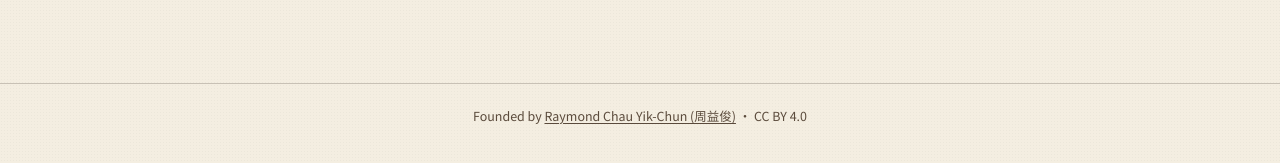
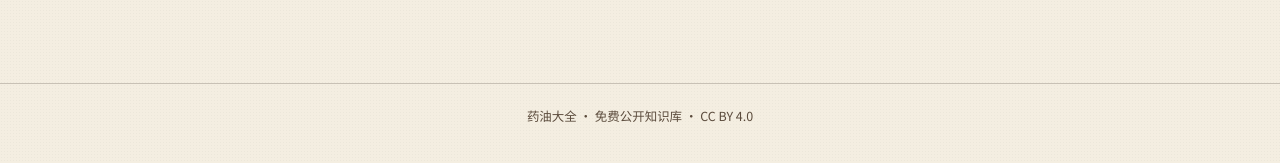
Before and after one commit to rayc0/medicated-oil-knowledge-hub, a Jekyll site: the page built from index.md, in a window 1280 px wide and 900 px high, scrolled down 1309 px. Shown: the part 734-897 px from the top of the window. Built offline with Jekyll 4.4.1, drawn with Linux system fonts in a browser that asks for light colours.

Commit message:
remove founder credit + personal sameAs (anonymize hub — Raymond 2026-07-18)

```diff
--- a/_includes/head-custom.html
+++ b/_includes/head-custom.html
@@ -108,7 +108,7 @@ document.addEventListener('DOMContentLoaded',function(){
   "name": "藥油大全知識庫",
   "url": "{{ site_url }}",
   "description": "香港常用藥油品牌、成分、用法、地區特色 — 完整知識庫。文化教育內容，CC BY 4.0。",
-  "sameAs": ["https://seniordeli.com","https://ycchau.com"]
+  "sameAs": []
 }
 </script>
 
--- a/_includes/site-footer.html
+++ b/_includes/site-footer.html
@@ -1,3 +1,3 @@
 <footer class="site-footer">
-  <p class="site-footer__credit">Founded by <a href="https://ycchau.com/en/about/" rel="me">Raymond Chau Yik-Chun (周益俊)</a> &middot; CC BY 4.0</p>
+  <p class="site-footer__credit">药油大全 · 免费公开知识库 · CC BY 4.0</p>
 </footer>
```
